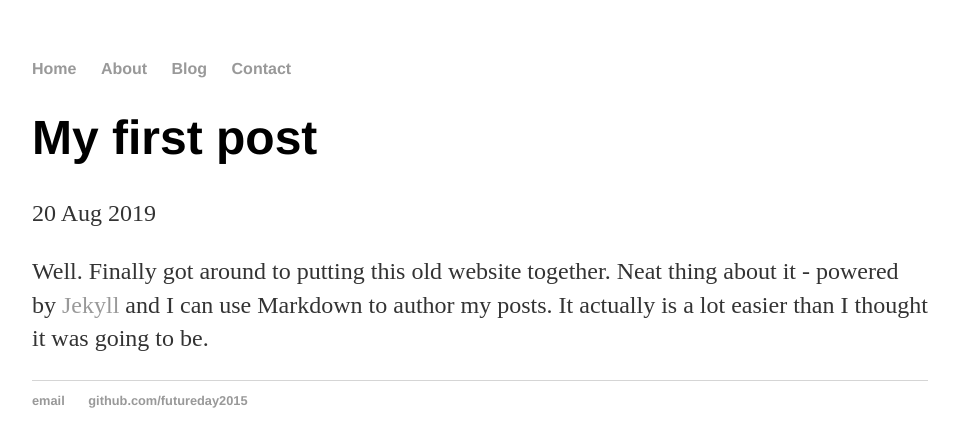
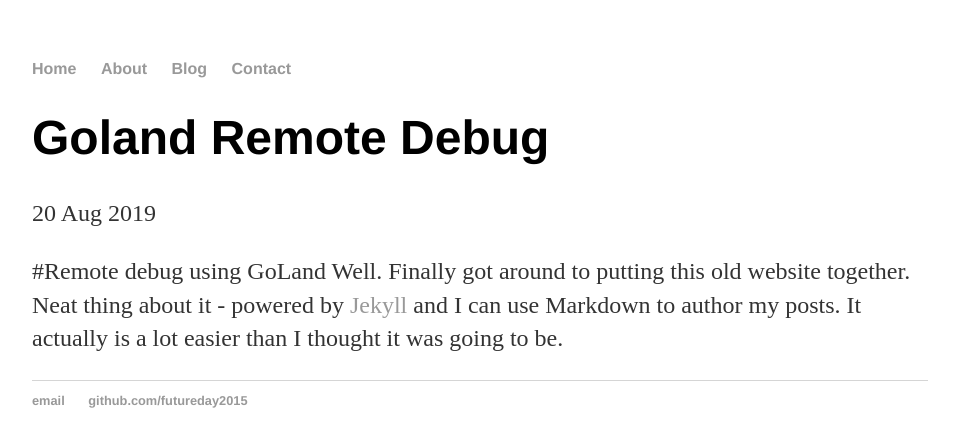
Before and after one commit to futureday2015/futureday2015.github.io, a Jekyll site: the page built from _posts/2019-08-20-My-first-post.md, in a window 1280 px wide. Shown: the top 447 px of the page, without its empty margins (160-1119 px from the left). Built offline with Jekyll 4.4.1, drawn with Linux system fonts in a browser that asks for light colours.

Commit message:
update my post

```diff
--- a/_posts/2019-08-20-My-first-post.md
+++ b/_posts/2019-08-20-My-first-post.md
@@ -1,9 +1,10 @@
 ---
 layout: post
-title: "My first post"
+title: "Goland Remote Debug"
 date: 2019-08-20
 ---
 
+#Remote debug using GoLand
 Well. Finally got around to putting this old website together. Neat thing about it -
 powered by [Jekyll](http://jekyllrb.com) and I can use Markdown to author my posts. It
 actually is a lot easier than I thought it was going to be.
```
